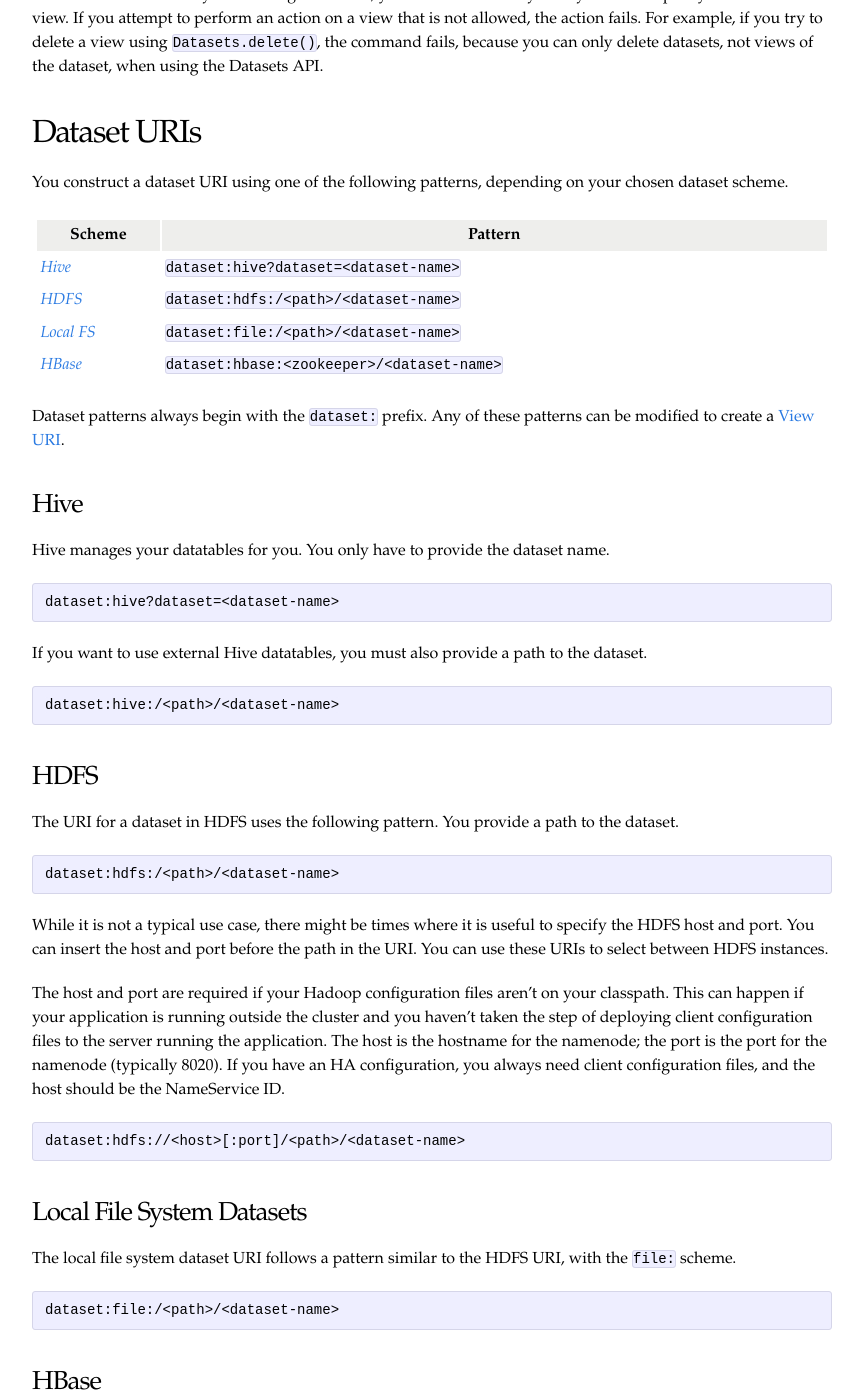
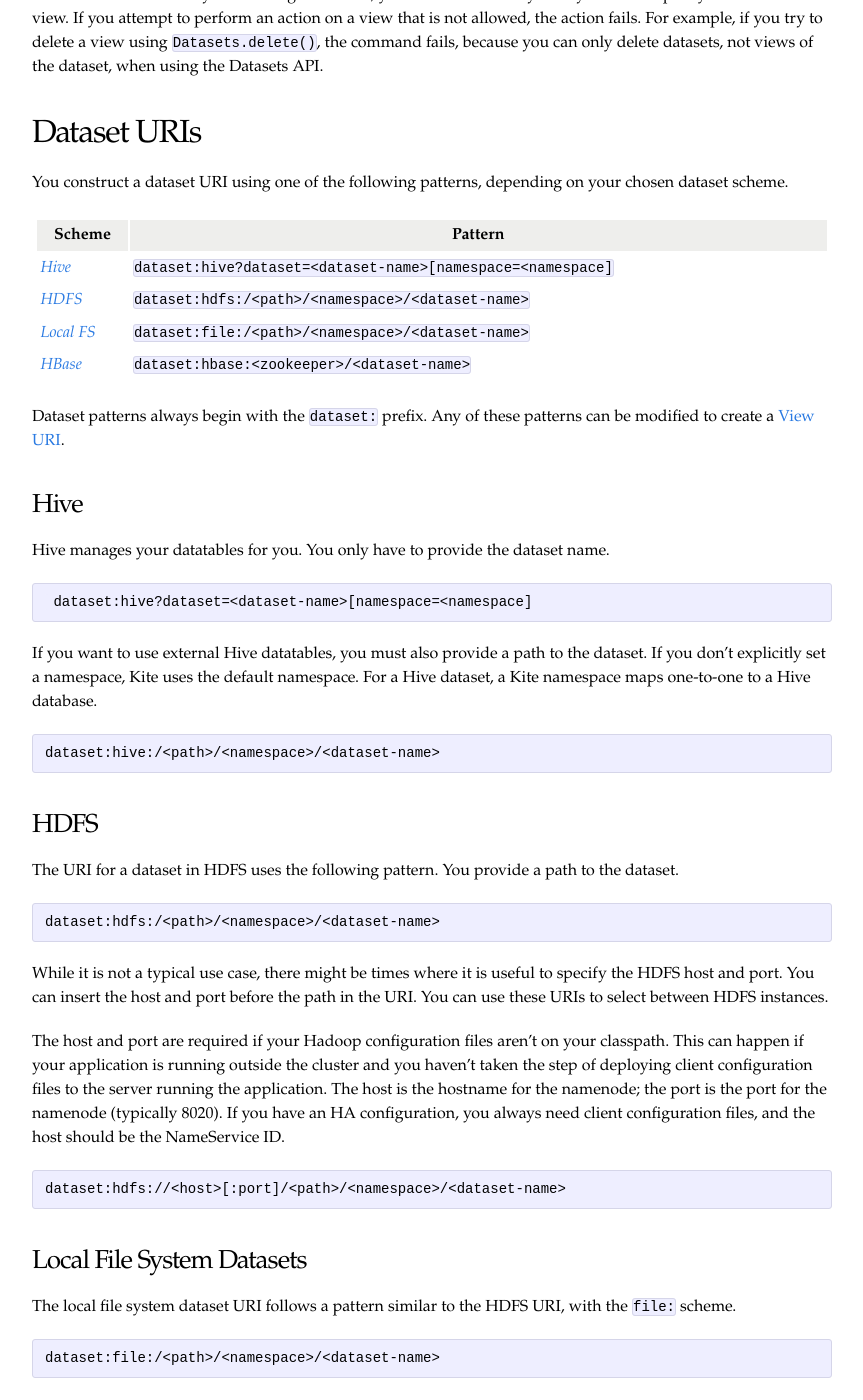
Before and after one commit to kite-sdk/kite-docs, a Jekyll site: the page built from URIs.md, in a window 1280 px wide and 1400 px high, scrolled down 191 px. Shown: the whole window, without its empty margins (208-1071 px from the left). Built offline with Jekyll 4.4.1, drawn with Linux system fonts in a browser that asks for light colours.

Commit message:
Re-inserted namespaces info.

````diff
--- a/URIs.md
+++ b/URIs.md
@@ -11,9 +11,9 @@ You construct a dataset URI using one of the following patterns, depending on yo
 
 | Scheme | Pattern
 ---------|--------
-| <a href="#hive">*Hive*</a> | `dataset:hive?dataset=<dataset-name>`
-| <a href="#hdfs">*HDFS*</a> | `dataset:hdfs:/<path>/<dataset-name>`
-| <a href="#local">*Local FS*</a> | `dataset:file:/<path>/<dataset-name>`
+| <a href="#hive">*Hive*</a> | `dataset:hive?dataset=<dataset-name>[namespace=<namespace]`
+| <a href="#hdfs">*HDFS*</a> | `dataset:hdfs:/<path>/<namespace>/<dataset-name>`
+| <a href="#local">*Local FS*</a> | `dataset:file:/<path>/<namespace>/<dataset-name>`
 | <a href="#hbase">*HBase*</a> | `dataset:hbase:<zookeeper>/<dataset-name>`
 
 Dataset patterns always begin with the `dataset:` prefix. Any of these patterns can be modified to create a <a href="#view">View URI</a>.
@@ -25,13 +25,13 @@ Dataset patterns always begin with the `dataset:` prefix. Any of these patterns
 Hive manages your datatables for you. You only have to provide the dataset name.
 
 ```
-dataset:hive?dataset=<dataset-name>
+ dataset:hive?dataset=<dataset-name>[namespace=<namespace]
 ```
 
-If you want to use external Hive datatables, you must also provide a path to the dataset.
+If you want to use external Hive datatables, you must also provide a path to the dataset. If you don't explicitly set a namespace, Kite uses the default namespace. For a Hive dataset, a Kite namespace maps one-to-one to a Hive database.
 
 ```
-dataset:hive:/<path>/<dataset-name>
+dataset:hive:/<path>/<namespace>/<dataset-name>
 ```
 
 <a name="hdfs" />
@@ -40,7 +40,7 @@ dataset:hive:/<path>/<dataset-name>
 
 The URI for a dataset in HDFS uses the following pattern. You provide a path to the dataset.
 ```
-dataset:hdfs:/<path>/<dataset-name>
+dataset:hdfs:/<path>/<namespace>/<dataset-name>
 ```
 
 While it is not a typical use case, there might be times where it is useful to specify the HDFS host and port. You can insert the host and port before the path in the URI. You can use these URIs to select between HDFS instances.
@@ -48,7 +48,7 @@ While it is not a typical use case, there might be times where it is useful to s
 The host and port are required if your Hadoop configuration files aren't on your classpath. This can happen if your application is running outside the cluster and you haven't taken the step of deploying client configuration files to the server running the application. The host is the hostname for the namenode; the port is the port for the namenode (typically 8020). If you have an HA configuration, you always need client configuration files, and the host should be the NameService ID.
 
 ```
-dataset:hdfs://<host>[:port]/<path>/<dataset-name>
+dataset:hdfs://<host>[:port]/<path>/<namespace>/<dataset-name>
 ```
 
 <a name="local" />
@@ -58,7 +58,7 @@ dataset:hdfs://<host>[:port]/<path>/<dataset-name>
 The local file system dataset URI follows a pattern similar to the HDFS URI, with the `file:` scheme.
 
 ```
-dataset:file:/<path>/<dataset-name>
+dataset:file:/<path>/<namespace>/<dataset-name>
 ```
 
 <a name="#hbase" />
````
